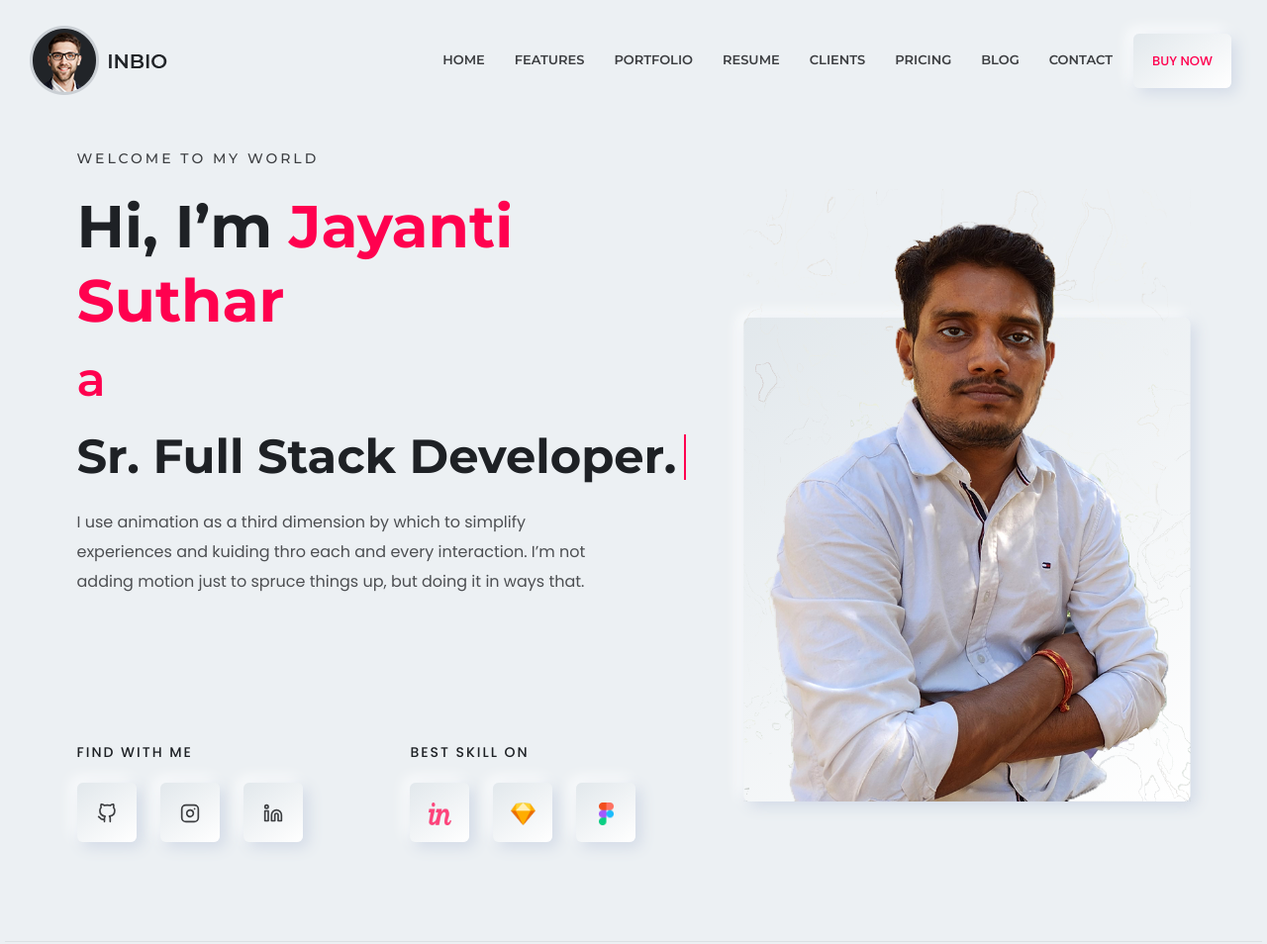
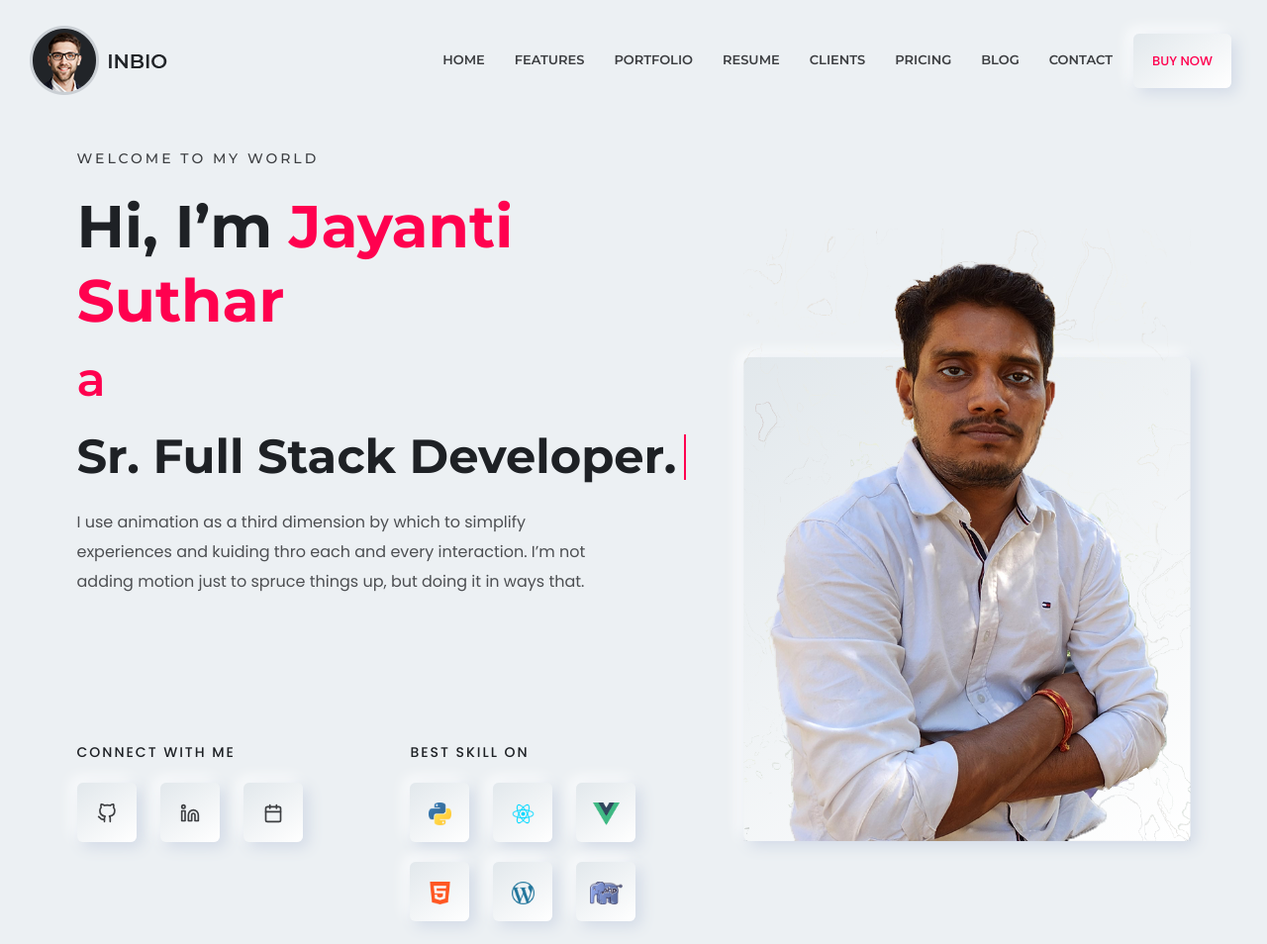
Before and after one commit to jayantisuthar/jayantisuthar.github.io, a plain HTML site: page index.html in a window 1280 px wide. Shown: the top 954 px of the page at 99% size. Drawn offline with Linux system fonts and the light colour scheme; files whose address does not match are found by name.

Commit message:
site update the skills

```diff
--- a/index.html
+++ b/index.html
@@ -166,13 +166,13 @@
                                 <div class="row">
                                     <div class="col-lg-6 col-xl-6 col-md-6 col-sm-6 col-12">
                                         <div class="social-share-inner-left">
-                                            <span class="title">find with me</span>
+                                            <span class="title">connect with me</span>
                                             <ul class="social-share d-flex liststyle">
                                                 <li class="github"><a href="https://github.com/jayantisuthar" target="_blank"><i data-feather="github"></i></a>
                                                 </li>
-                                                <li class="skype"><a href="#"><i data-feather="instagram"></i></a>
+                                                <li class="linkedin"><a href="https://www.linkedin.com/in/code-baker" target="_blank"><i data-feather="linkedin"></i></a>
                                                 </li>
-                                                <li class="linkedin"><a href="https://www.linkedin.com/in/code-baker" target="_blank"><i data-feather="linkedin"></i></a>
+                                                <li class="calendly"><a href="https://calendly.com/jayantisuthar/meetings" target="_blank"><i data-feather="calendar"></i></a>
                                                 </li>
                                             </ul>
                                         </div>
@@ -181,9 +181,12 @@
                                         <div class="skill-share-inner">
                                             <span class="title">best skill on</span>
                                             <ul class="skill-share d-flex liststyle">
-                                                <li><img src="assets/images/icons/icons-01.png" alt="Icons Images"></li>
-                                                <li><img src="assets/images/icons/icons-02.png" alt="Icons Images"></li>
-                                                <li><img src="assets/images/icons/icons-03.png" alt="Icons Images"></li>
+                                                <li><img src="assets/images/icons/icons-08.png" alt="Icons Images"></li>
+                                                <li><img src="assets/images/icons/icons-16.png" alt="Icons Images"></li>
+                                                <li><img src="assets/images/icons/icons-17.png" alt="Icons Images"></li>
+                                                <li><img src="assets/images/icons/icons-18.png" alt="Icons Images"></li>
+                                                <li><img src="assets/images/icons/icons-20.png" alt="Icons Images"></li>
+                                                <li><img src="assets/images/icons/icons-24.png" alt="Icons Images"></li>
                                             </ul>
                                         </div>
                                     </div>
@@ -2820,8 +2823,8 @@
                                 <img src="assets/images/contact/contact1.png" alt="contact-img">
                             </div>
                             <div class="title-area">
-                                <h4 class="title">Nevine Acotanza</h4>
-                                <span>Chief Operating Officer</span>
+                                <h4 class="title">Jayanti Lal Suthar</h4>
+                                <span>Engineering Team Lead || Full Stack Developer</span>
                             </div>
                             <div class="description">
                                 <p>I am available for freelance work. Connect with me via and call in to my account.
```
Also changed, not shown: assets/images/icons/icons-06.png (deleted), assets/images/icons/icons-10.png (deleted), assets/images/icons/icons-11.png (deleted), assets/images/icons/icons-12.png (deleted), assets/images/icons/icons-13.png (deleted), assets/images/icons/icons-14.png (deleted), assets/images/icons/icons-15.png (deleted), assets/images/icons/icons-19.png (deleted), assets/images/icons/icons-23.png (deleted).
